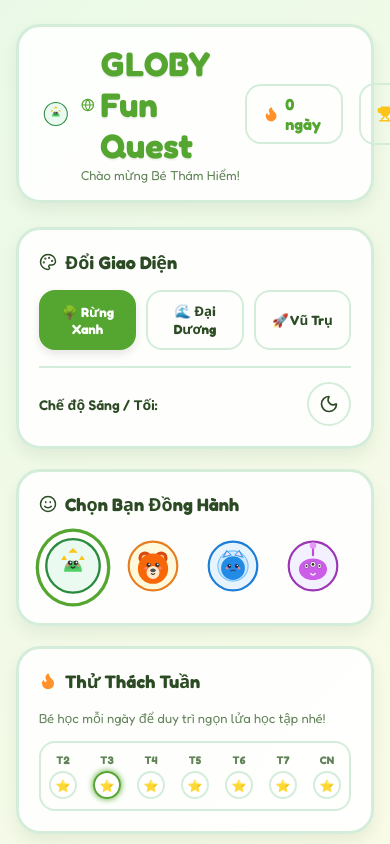
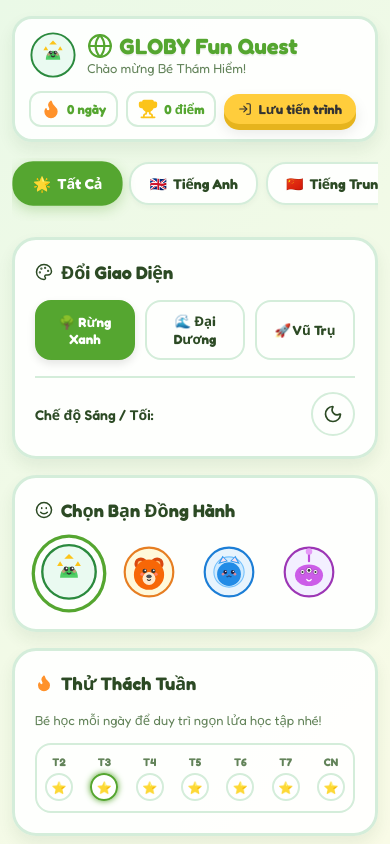
Before and after one commit to xuantam91/Fun-Guest, a Next.js app: page / in a window 390 px wide. Built offline with nearby package versions, Linux system fonts and the light colour scheme; no server answers; the database is empty.

Commit message:
feat: optimize mobile UI/UX with category tabs, touch haptics, responsive camera HUD, and 2-column grid

```diff
--- a/src/app/globals.css
+++ b/src/app/globals.css
@@ -133,10 +133,15 @@ html, body {
   background: var(--bg-gradient);
   transition: background 0.3s ease, color 0.3s ease;
   overflow-x: hidden;
+  -webkit-tap-highlight-color: transparent;
 }
 
 body {
   min-height: 100vh;
+  padding-top: env(safe-area-inset-top, 0px);
+  padding-bottom: env(safe-area-inset-bottom, 0px);
+  padding-left: env(safe-area-inset-left, 0px);
+  padding-right: env(safe-area-inset-right, 0px);
 }
 
 /* Child friendly inputs & buttons */
--- a/src/components/CameraView.module.css
+++ b/src/components/CameraView.module.css
@@ -1,14 +1,30 @@
 .cameraContainer {
   position: relative;
-  width: 240px;
-  height: 240px;
+  width: 220px;
+  height: 220px;
   margin: 0 auto;
   border-radius: 50%;
   overflow: hidden;
   box-shadow: 0 8px 30px rgba(0, 0, 0, 0.15);
-  border: 6px solid var(--accent-color, #ffcd3c);
+  border: 5px solid var(--accent-color, #ffcd3c);
   background-color: #222;
-  transition: border-color 0.3s ease, box-shadow 0.3s ease;
+  transition: all 0.3s ease;
+}
+
+@media (max-width: 768px) {
+  .cameraContainer {
+    width: 140px;
+    height: 140px;
+    border-width: 4px;
+  }
+}
+
+@media (max-width: 400px) {
+  .cameraContainer {
+    width: 120px;
+    height: 120px;
+    border-width: 3px;
+  }
 }
 
 .cameraContainerActive {
--- a/src/components/Dashboard.js
+++ b/src/components/Dashboard.js
@@ -56,6 +56,7 @@ export default function Dashboard({ onSelectLevel }) {
   const [testStatus, setTestStatus] = React.useState('idle') // 'idle' | 'testing' | 'success' | 'error'
   const [errorMessage, setErrorMessage] = React.useState('')
   const [showHelp, setShowHelp] = React.useState(false)
+  const [activeTab, setActiveTab] = React.useState('all') // 'all' | 'en' | 'zh' | 'math' | 'custom' | 'rank'
 
   // Sync state with customApiKey when customApiKey changes/loads
   React.useEffect(() => {
@@ -157,7 +158,54 @@ export default function Dashboard({ onSelectLevel }) {
         </div>
       </header>
 
+      {/* Category Navigation Bar (Mobile & Desktop) */}
+      <nav className={styles.tabBar} aria-label="Danh mục học tập">
+        <button
+          className={`${styles.tabBtn} ${activeTab === 'all' ? styles.tabBtnActive : ''}`}
+          onClick={() => setActiveTab('all')}
+        >
+          <span>🌟</span>
+          <span>Tất Cả</span>
+        </button>
+        <button
+          className={`${styles.tabBtn} ${activeTab === 'en' ? styles.tabBtnActive : ''}`}
+          onClick={() => setActiveTab('en')}
+        >
+          <span>🇬🇧</span>
+          <span>Tiếng Anh</span>
+        </button>
+        <button
+          className={`${styles.tabBtn} ${activeTab === 'zh' ? styles.tabBtnActive : ''}`}
+          onClick={() => setActiveTab('zh')}
+        >
+          <span>🇨🇳</span>
+          <span>Tiếng Trung</span>
+        </button>
+        <button
+          className={`${styles.tabBtn} ${activeTab === 'math' ? styles.tabBtnActive : ''}`}
+          onClick={() => setActiveTab('math')}
+        >
+          <span>🔢</span>
+          <span>Toán Học</span>
+        </button>
+        <button
+          className={`${styles.tabBtn} ${activeTab === 'custom' ? styles.tabBtnActive : ''}`}
+          onClick={() => setActiveTab('custom')}
+        >
+          <span>🎨</span>
+          <span>Tùy Chỉnh</span>
+        </button>
+        <button
+          className={`${styles.tabBtn} ${activeTab === 'rank' ? styles.tabBtnActive : ''}`}
+          onClick={() => setActiveTab('rank')}
+        >
+          <span>🏆</span>
+          <span>Xếp Hạng</span>
+        </button>
+      </nav>
+
       {/* 2. Customizer (Themes, Mode, Avatars) */}
+      {(activeTab === 'all' || activeTab === 'custom') && (
         <section className={styles.customizer}>
         {/* Theme Card */}
         <div className={styles.customizerCard}>
@@ -350,9 +398,10 @@ export default function Dashboard({ onSelectLevel }) {
           </div>
         </div>
       </section>
-
+      )}
 
       {/* 3. English levels */}
+      {(activeTab === 'all' || activeTab === 'en') && (
         <section className={styles.questSection}>
           <h2 className={styles.sectionHeading}>
             <Sparkles size={22} color="var(--primary-color)" />
@@ -372,8 +421,10 @@ export default function Dashboard({ onSelectLevel }) {
             ))}
           </div>
         </section>
+      )}
 
       {/* 4. Chinese levels */}
+      {(activeTab === 'all' || activeTab === 'zh') && (
         <section className={styles.questSection}>
           <h2 className={styles.sectionHeading}>
             <Sparkles size={22} color="var(--accent-color)" />
@@ -393,8 +444,10 @@ export default function Dashboard({ onSelectLevel }) {
             ))}
           </div>
         </section>
+      )}
 
       {/* 5. Math Quest levels */}
+      {(activeTab === 'all' || activeTab === 'math') && (
         <section className={styles.questSection}>
           <h2 className={styles.sectionHeading}>
             <Sparkles size={22} color="#fd7e14" />
@@ -414,11 +467,14 @@ export default function Dashboard({ onSelectLevel }) {
             ))}
           </div>
         </section>
+      )}
 
       {/* 6. Leaderboard Section */}
-      <section style={{ marginTop: '32px' }}>
+      {(activeTab === 'all' || activeTab === 'rank') && (
+        <section style={{ marginTop: '24px' }}>
           <Leaderboard />
         </section>
+      )}
     </div>
   )
 }
--- a/src/components/Dashboard.module.css
+++ b/src/components/Dashboard.module.css
@@ -1,7 +1,7 @@
 .dashboard {
   max-width: 960px;
   margin: 0 auto;
-  padding: 24px 16px;
+  padding: 16px 12px;
   box-sizing: border-box;
 }
 
@@ -10,23 +10,43 @@
   display: flex;
   justify-content: space-between;
   align-items: center;
+  flex-wrap: wrap;
+  gap: 12px;
   background: var(--card-bg);
   border: 3px solid var(--card-border);
   border-radius: 24px;
-  padding: 16px 24px;
-  margin-bottom: 24px;
+  padding: 14px 20px;
+  margin-bottom: 16px;
   box-shadow: var(--shadow);
   transition: all 0.3s ease;
+}
+
+@media (max-width: 640px) {
+  .header {
+    padding: 12px 14px;
+    border-radius: 20px;
+  }
+  .title {
+    font-size: 22px !important;
+  }
+  .stats {
+    gap: 8px !important;
+  }
+  .statItem {
+    padding: 6px 10px !important;
+    font-size: 13px !important;
+    border-radius: 12px !important;
+  }
 }
 
 .brand {
   display: flex;
   align-items: center;
-  gap: 12px;
+  gap: 10px;
 }
 
 .title {
-  font-size: 34px;
+  font-size: 32px;
   font-weight: 800;
   color: var(--primary-color);
   text-shadow: 0 2px 0 rgba(0, 0, 0, 0.05);
@@ -35,7 +55,7 @@
 .stats {
   display: flex;
   align-items: center;
-  gap: 16px;
+  gap: 12px;
 }
 
 .statItem {
@@ -43,7 +63,7 @@
   align-items: center;
   gap: 6px;
   background-color: var(--bg-gradient);
-  padding: 8px 16px;
+  padding: 8px 14px;
   border-radius: 16px;
   font-weight: 700;
   border: 2px solid var(--card-border);
@@ -53,12 +73,59 @@
   color: var(--primary-color);
 }
 
+/* Category Navigation Pill Tabs */
+.tabBar {
+  display: flex;
+  gap: 8px;
+  overflow-x: auto;
+  padding: 4px 2px 16px 2px;
+  margin-bottom: 16px;
+  scrollbar-width: none; /* Firefox */
+  -ms-overflow-style: none; /* IE/Edge */
+  -webkit-overflow-scrolling: touch;
+}
+
+.tabBar::-webkit-scrollbar {
+  display: none; /* Chrome/Safari */
+}
+
+.tabBtn {
+  display: inline-flex;
+  align-items: center;
+  gap: 6px;
+  padding: 10px 18px;
+  border-radius: 20px;
+  background: var(--card-bg);
+  border: 2px solid var(--card-border);
+  color: var(--text-color);
+  font-size: 14px;
+  font-weight: 700;
+  cursor: pointer;
+  white-space: nowrap;
+  box-shadow: 0 2px 6px rgba(0, 0, 0, 0.04);
+  transition: all 0.2s ease;
+  touch-action: manipulation;
+}
+
+.tabBtn:hover {
+  transform: translateY(-2px);
+  border-color: var(--primary-color);
+}
+
+.tabBtnActive {
+  background: var(--primary-color);
+  color: #fff;
+  border-color: var(--primary-color);
+  box-shadow: 0 4px 12px rgba(85, 166, 48, 0.3);
+  transform: scale(1.03);
+}
+
 /* Customizer (Theme & Avatar Selector) */
 .customizer {
   display: grid;
   grid-template-columns: repeat(auto-fit, minmax(280px, 1fr));
-  gap: 20px;
-  margin-bottom: 32px;
+  gap: 16px;
+  margin-bottom: 24px;
 }
 
 @media (max-width: 768px) {
@@ -181,8 +248,32 @@
 
 .grid {
   display: grid;
-  grid-template-columns: repeat(auto-fill, minmax(200px, 1fr));
-  gap: 20px;
+  grid-template-columns: repeat(auto-fill, minmax(180px, 1fr));
+  gap: 16px;
+}
+
+@media (max-width: 600px) {
+  .grid {
+    grid-template-columns: repeat(2, 1fr);
+    gap: 10px;
+  }
+  .questCard {
+    padding: 14px 10px !important;
+    border-radius: 16px !important;
+    border-width: 2px !important;
+  }
+  .cardIcon {
+    font-size: 26px !important;
+    margin-bottom: 6px !important;
+  }
+  .cardLevel {
+    font-size: 15px !important;
+    margin-bottom: 2px !important;
+  }
+  .cardDesc {
+    font-size: 11px !important;
+    line-height: 1.25 !important;
+  }
 }
 
 /* Quest Card styling */
@@ -190,13 +281,18 @@
   background: var(--card-bg);
   border: 3px solid var(--card-border);
   border-radius: 20px;
-  padding: 20px;
+  padding: 18px 14px;
   text-align: center;
   box-shadow: var(--shadow);
   cursor: pointer;
   transition: transform 0.2s ease, border-color 0.2s ease, box-shadow 0.2s ease;
   position: relative;
   overflow: hidden;
+  touch-action: manipulation;
+}
+
+.questCard:active {
+  transform: scale(0.97);
 }
 
 .questCard::after {
--- a/src/components/GameScreen.js
+++ b/src/components/GameScreen.js
@@ -283,6 +283,15 @@ export default function GameScreen({ language, level, onBackToLobby }) {
     setChargePercent(0)
 
     const isCorrect = choice === currentQuestion.correct_option
+
+    // Haptic feedback for mobile devices
+    if (typeof navigator !== 'undefined' && navigator.vibrate) {
+      try {
+        navigator.vibrate(isCorrect ? [40, 50, 40] : [120, 60, 120])
+      } catch (e) {
+        // Ignore devices that block vibration without full gestures
+      }
+    }
 
     if (isCorrect) {
       playCorrectSound()
--- a/src/components/Leaderboard.module.css
+++ b/src/components/Leaderboard.module.css
@@ -22,17 +22,46 @@
   display: flex;
   justify-content: center;
   align-items: flex-end;
-  gap: 16px;
-  margin-bottom: 30px;
+  gap: 12px;
+  margin-bottom: 24px;
   border-bottom: 2px dashed var(--card-border);
-  padding-bottom: 24px;
+  padding-bottom: 20px;
 }
 
 .podiumPlace {
   display: flex;
   flex-direction: column;
   align-items: center;
-  width: 100px;
+  width: 95px;
+}
+
+@media (max-width: 500px) {
+  .leaderboardContainer {
+    padding: 16px 12px;
+    border-radius: 20px;
+  }
+  .podium {
+    gap: 8px;
+  }
+  .podiumPlace {
+    width: 78px;
+  }
+  .podiumName {
+    width: 72px !important;
+    font-size: 11px !important;
+  }
+  .numberLabel {
+    font-size: 18px !important;
+  }
+  .place1 .podiumStand {
+    height: 70px !important;
+  }
+  .place2 .podiumStand {
+    height: 56px !important;
+  }
+  .place3 .podiumStand {
+    height: 44px !important;
+  }
 }
 
 .podiumAvatar {
```
Also changed, not shown: src/components/GameScreen.module.css (+54 -16 lines). Lines whose indentation alone changed are shown as unchanged.
